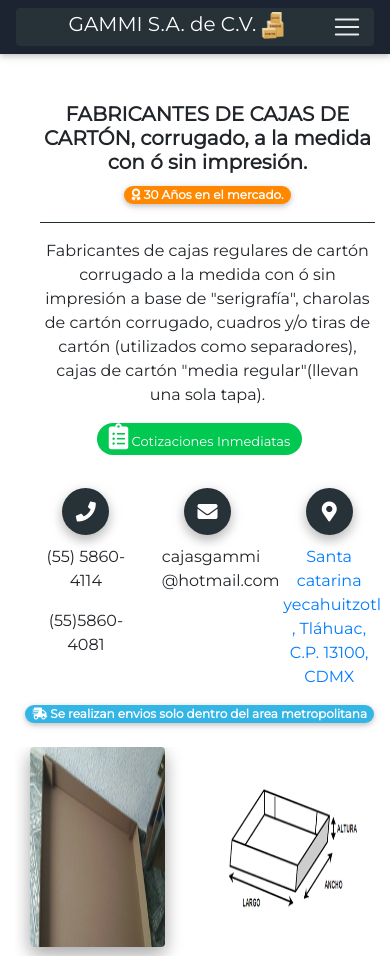
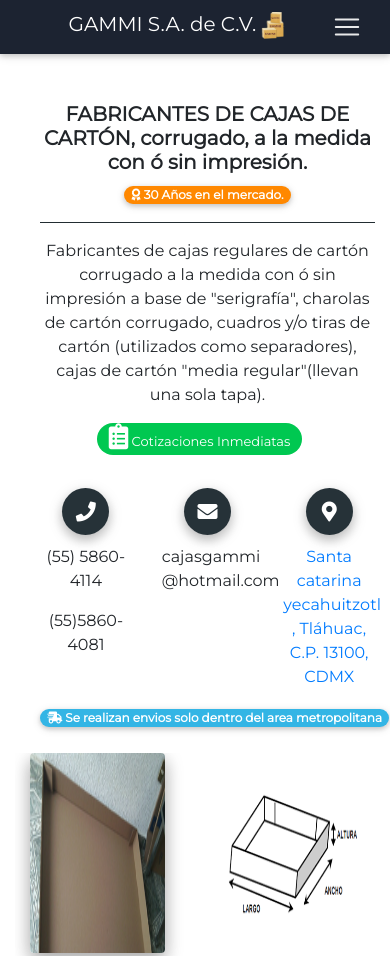
Before and after one commit to CajasGammi/CajasGammiWeb, a plain HTML site: page index.html in a window 390 px wide. Shown: the top 956 px of the page. Drawn offline with Linux system fonts and the light colour scheme.

Commit message:
quitar clase de index

```diff
--- a/index.html
+++ b/index.html
@@ -116,7 +116,7 @@ width: 100%;
                 </div>
                 <img class="sok float-right " height="7%" src="img/logp.png" width="7%"/>
                 <!-- Collapse -->
-                <button aria-controls="navbarSupportedContent" aria-expanded="false" aria-label="Toggle navigation" class="navbar-toggler special-color-dark  " data-target="#navbarSupportedContent" data-toggle="collapse" type="button" style="width: 100%; margin-right: 0px; margin-left: 0px;">
+                <button aria-controls="navbarSupportedContent" aria-expanded="false" aria-label="Toggle navigation" class="navbar-toggler " data-target="#navbarSupportedContent" data-toggle="collapse" type="button" style="width: 100%; margin-right: 0px; margin-left: 0px;">
 
                                  GAMMI S.A. de C.V.
 
@@ -236,10 +236,13 @@ width: 100%;
                                                     </p>
                                                 </a>
                                             </div>
-                                            <span class="badge badge-pill badge-info text-center" >
+
+                                        </div>
+                                        <div class="row">
+                                            <div class="col-12"><span class="badge badge-pill badge-info text-center" >
                                              <i class="fas fa-shipping-fast"></i>
                                              Se realizan envios solo dentro del area metropolitana
-                                             </span>
+                                             </span></div>
                                         </div>
                                     </br>
                                 </hr>
```
